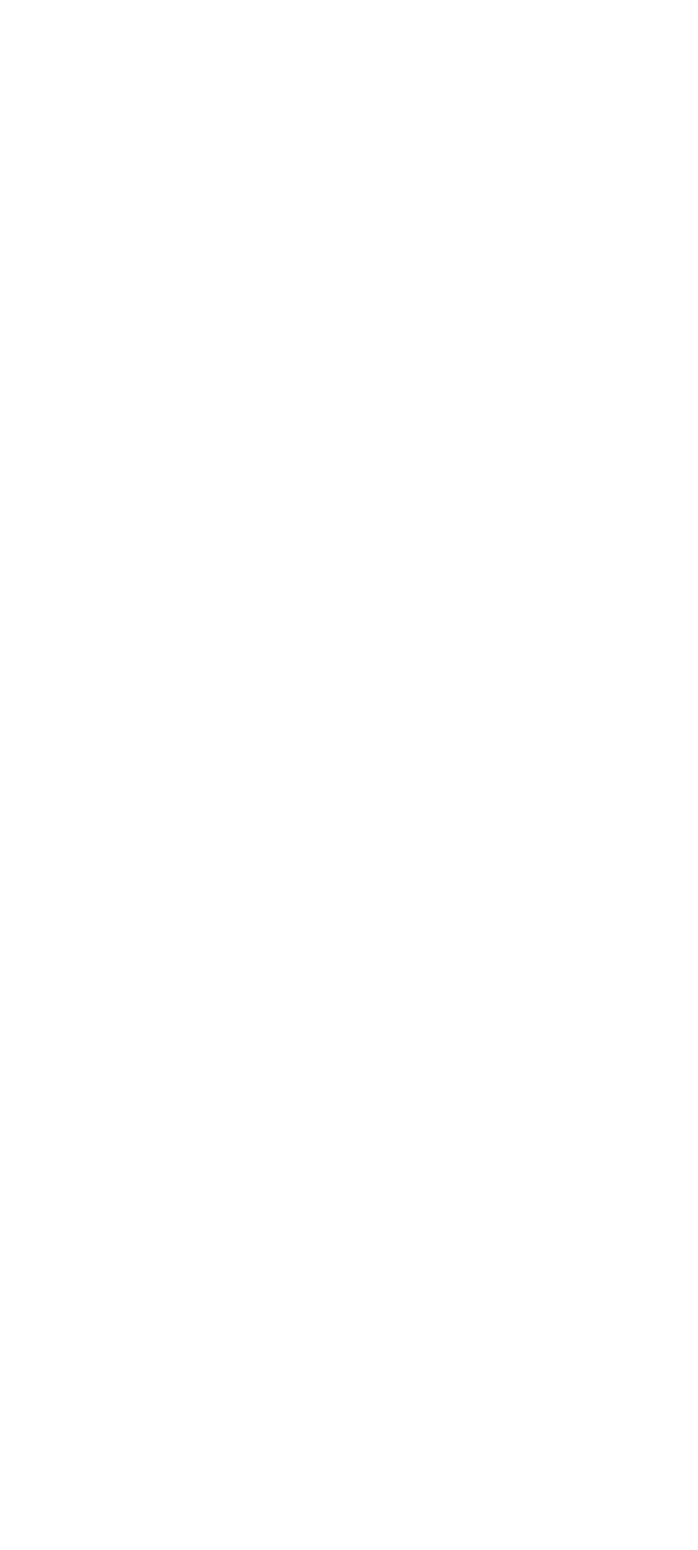
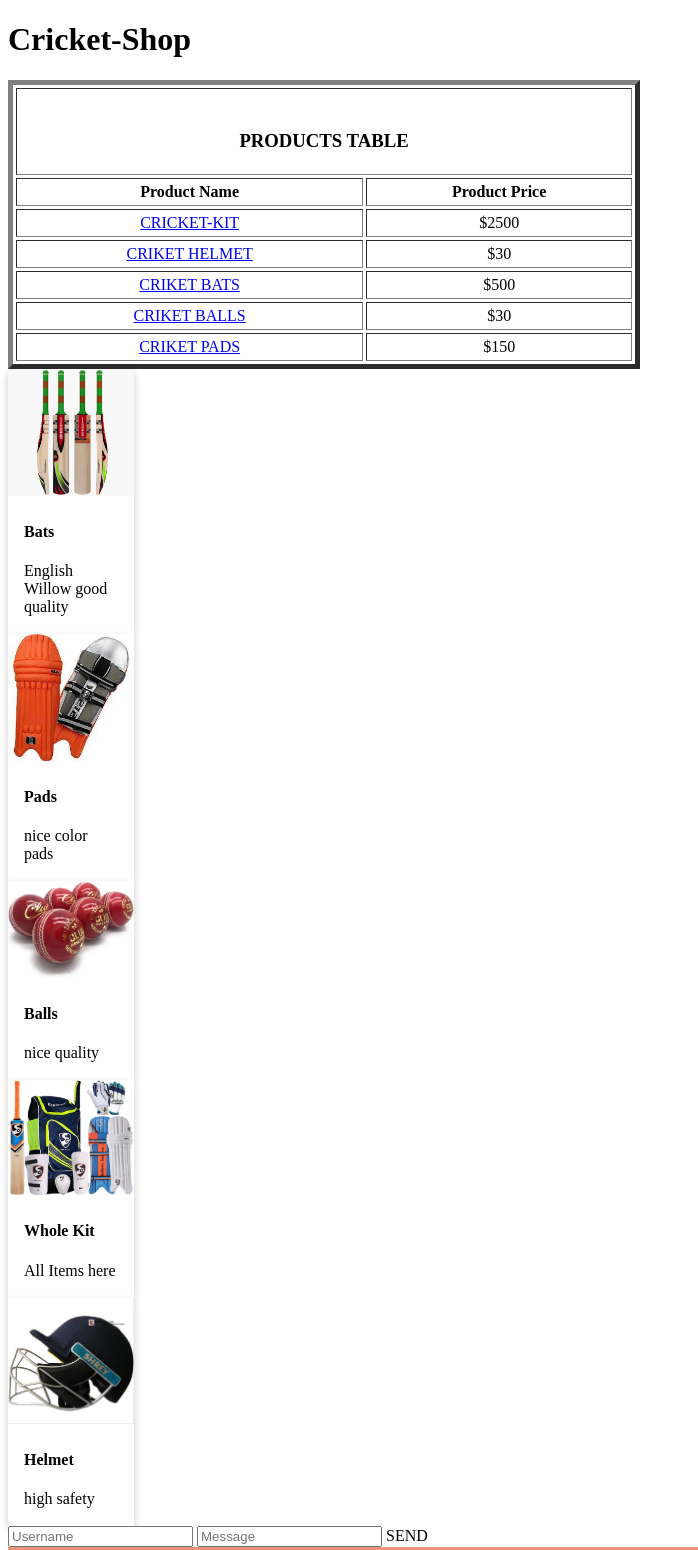
Before and after one commit to vijaykumarvemana/Strive-Homework-M1D6, a plain HTML site: page index.html in a window 1280 px wide. Shown: the top 1550 px of the page, without its empty margins (0-698 px from the left). Before the commit the page ends 800 px from the top, so only its background shows below. Drawn offline with Linux system fonts and the light colour scheme.

Commit message:
all html part done

```diff
--- a/index.html
+++ b/index.html
@@ -5,8 +5,108 @@
     <meta http-equiv="X-UA-Compatible" content="IE=edge">
     <meta name="viewport" content="width=device-width, initial-scale=1.0">
     <title>Document</title>
-</head>
+
+    <style>
+        .card {
+          box-shadow: 0 4px 8px 0 rgba(0,0,0,0.2);
+          transition: 0.3s;
+          width: 10%;
+        }
+
+        .card:hover {
+          box-shadow: 0 8px 16px 0 rgba(0,0,0,0.2);
+        }
+
+        .container {
+          padding: 2px 16px;
+        }
+        footer {
+         text-align: center;
+         padding: 3px;
+         background-color: DarkSalmon;
+         color: white;
+        }
+    </style>
+<head>
 <body>
+ <!--Add an h1 tag with the name of your shop-->
+    <h1>Cricket-Shop</h1>
+    <TABLE BORDER="5"    WIDTH="50%"   CELLPADDING="4" CELLSPACING="3">
+        <TR>
+           <TH COLSPAN="2"><BR><H3>PRODUCTS TABLE</H3>
+           </TH>
+        </TR>
+        <TR>
+           <TH>Product Name</TH>
+           <TH>Product Price</TH>
+        </TR>
+        <TR ALIGN="CENTER">
+           <TD><a href="https://www.amazon.com">CRICKET-KIT</a></TD>
+           <TD>$2500</TD>
+        </TR>
+        <TR ALIGN="CENTER">
+            <TD><a href="https://www.amazon.com">CRIKET HELMET</a></TD>
+            <TD>$30</TD>
+         </TR>
+         <TR ALIGN="CENTER">
+            <TD><a href="https://www.amazon.com">CRIKET BATS</a></TD>
+            <TD>$500</TD>
+         </TR><TR ALIGN="CENTER">
+            <TD><a href="https://www.amazon.com">CRIKET BALLS</a></TD>
+            <TD>$30</TD>
+         </TR><TR ALIGN="CENTER">
+            <TD><a href="https://www.amazon.com">CRIKET PADS</a></TD>
+            <TD>$150</TD>
+         </TR>
+     </TABLE>
+  <div class="card">
+  <img src="bats.jpg" alt="Avatar" style="width:100%">
+  <div class="container">
+    <h4><b>Bats</b></h4>
+    <p>English Willow good quality</p>
+  </div>
+</div>
+<div class="card">
+    <img src="pads.jpg" alt="Avatar" style="width:100%">
+    <div class="container">
+      <h4><b>Pads</b></h4>
+      <p>nice color pads</p>
+    </div>
+  </div>
+  <div class="card">
+    <img src="balls.jpg" alt="Avatar" style="width:100%">
+    <div class="container">
+      <h4><b>Balls</b></h4>
+      <p>nice quality</p>
+    </div>
+  </div>
+  <div class="card">
+    <img src="kit.jpg" alt="Avatar" style="width:100%">
+    <div class="container">
+      <h4><b>Whole Kit</b></h4>
+      <p>All Items here </p>
+    </div>
+  </div>
+  <div class="card">
+    <img src="helmet.jpg" alt="Avatar" style="width:100%">
+    <div class="container">
+      <h4><b>Helmet</b></h4>
+      <p>high safety</p>
+    </div>
+  </div>
+  <div>
+    <form id="new-user">
+        <input type="text" name="username" placeholder="Username" />
+        <input type="text" name="message" placeholder="Message" />
+        <a id="send" class="btn btn-primary">SEND</a>
+    </form>
+  </div>
+  <footer>
+    <p>contact-us<br>
+    <a href="cricketshop@gmail.com">cricketshop@gmail.com</a></p>
+  </footer>
+
+
 
 </body>
 </html>
```
Also changed, not shown: balls.jpg (added), bats.jpg (added), helmet.jpg (added), kit.jpg (added), pads.jpg (added).
